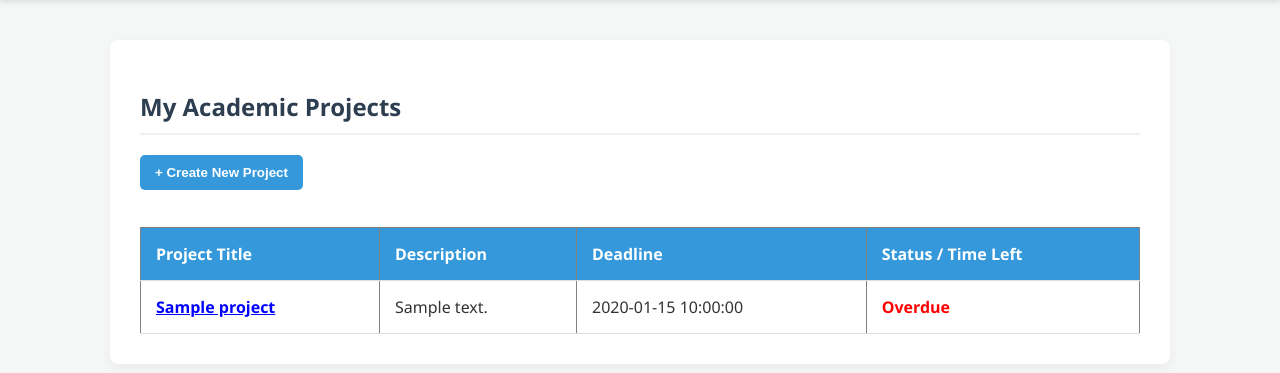
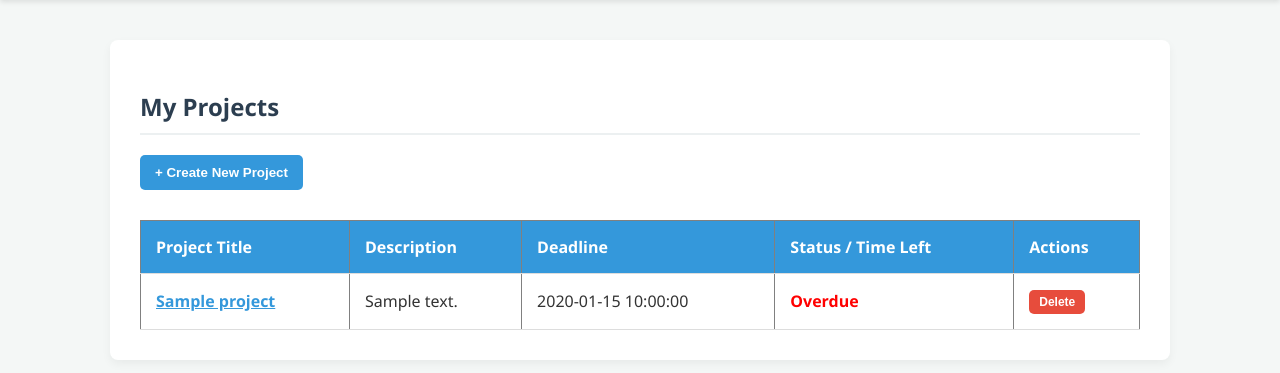
Before and after one commit to minaay25/Academic-Project-Tracker, a Flask app: template templates/dashboard.html in a window 1280 px wide. Shown: the part 52-425 px from the top of the page. Run offline with Flask 3, Linux system fonts and the light colour scheme; the template is opened without the code that fills it: most values are stand-ins (such as "Sample title", 1, 10 or a date in 2020).

Commit message:
[CRUD] Add project deletion functionality to dashboard

```diff
--- a/app.py
+++ b/app.py
@@ -212,5 +212,25 @@ def delete_expense(expense_id):
         return redirect(url_for('project_detail', project_id=expense['project_id']))
 
     return redirect(url_for('home'))
+# [CRUD] Delete Project
+@app.route('/delete_project/<int:project_id>', methods=['POST'])
+def delete_project(project_id):
+    if 'user_id' not in session:
+        return redirect(url_for('login'))
+
+    db = get_db_connection()
+
+    # Güvenlik: Silinmek istenen proje gerçekten bu kullanıcıya mı ait?
+    project = db.execute('SELECT id FROM projects WHERE id = ? AND user_id = ?', (project_id, session['user_id'])).fetchone()
+
+    if project:
+        # Önce projeye ait alt görevleri ve harcamaları temizliyoruz (Veritabanı şişmesin diye)
+        db.execute('DELETE FROM tasks WHERE project_id = ?', (project_id,))
+        db.execute('DELETE FROM expenses WHERE project_id = ?', (project_id,))
+        # En son projenin kendisini siliyoruz
+        db.execute('DELETE FROM projects WHERE id = ?', (project_id,))
+        db.commit()
+
+    return redirect(url_for('home'))
 if __name__ == '__main__':
     app.run(debug=True)
--- a/templates/dashboard.html
+++ b/templates/dashboard.html
@@ -1,9 +1,10 @@
 {% extends 'base.html' %}
 
 {% block content %}
-    <h2>My Academic Projects</h2>
-    <a href="{{ url_for('create_project') }}"><button>+ Create New Project</button></a>
-    <br><br>
+    <h2>My Projects</h2>
+    <a href="{{ url_for('create_project') }}">
+        <button style="margin-bottom: 15px;">+ Create New Project</button>
+    </a>
 
     <table border="1" cellpadding="10" cellspacing="0">
         <tr>
@@ -11,19 +12,24 @@
             <th>Description</th>
             <th>Deadline</th>
             <th>Status / Time Left</th>
-        </tr>
+            <th>Actions</th> </tr>
         {% for project in projects %}
         <tr>
-            <td><a href="{{ url_for('project_detail', project_id=project.id) }}" style="font-weight: bold; color: blue;">{{ project.title }}</a></td>
+            <td><a href="{{ url_for('project_detail', project_id=project.id) }}" style="font-weight: bold; color: #3498db;">{{ project.title }}</a></td>
             <td>{{ project.description }}</td>
             <td>{{ project.deadline }}</td>
             <td style="font-weight: bold; color: {% if project.status == 'Overdue' %}red{% else %}green{% endif %};">
                 {{ project.status }}
             </td>
+            <td>
+                <form action="{{ url_for('delete_project', project_id=project.id) }}" method="POST" style="display:inline;">
+                    <button type="submit" style="background-color: #e74c3c; padding: 5px 10px; font-size: 12px;" onclick="return confirm('Are you sure you want to delete this project and all its data?');">Delete</button>
+                </form>
+            </td>
         </tr>
         {% else %}
         <tr>
-            <td colspan="4">No projects found. Create one to get started!</td>
+            <td colspan="5" style="text-align: center;">No projects found. Create one to get started!</td>
         </tr>
         {% endfor %}
     </table>
```
Also changed, not shown: database.db.
